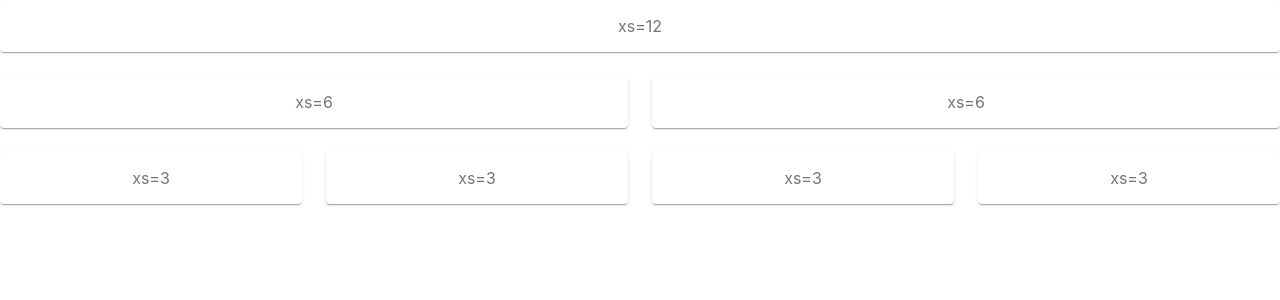
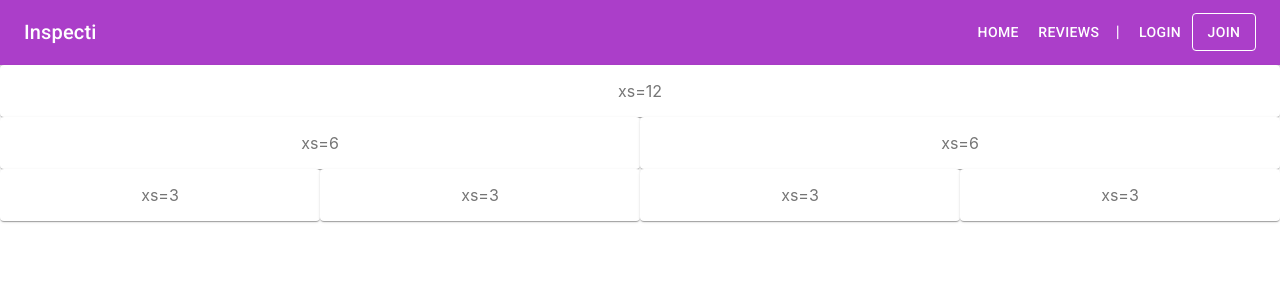
Before and after one commit to jkaho/inspecti, a React (Create React App) app in the folder client/: page / in a window 1280 px wide. Shown: the top 300 px of the page. Built offline with nearby package versions, Linux system fonts and the light colour scheme.

Commit message:
Create navbar component w/ basic styles

```diff
--- a/client/src/App.js
+++ b/client/src/App.js
@@ -1,8 +1,10 @@
 import Home from "./pages/Home";
+import NavBar from "./components/NavBar";
 
 function App() {
   return (
     <div className="App">
+      <NavBar />
       <Home />
     </div>
   );
--- /dev/null
+++ b/client/src/components/NavBar/index.js
@@ -0,0 +1,66 @@
+import React from 'react';
+import { makeStyles } from '@material-ui/core/styles';
+import AppBar from '@material-ui/core/AppBar';
+import Toolbar from '@material-ui/core/Toolbar';
+import Typography from '@material-ui/core/Typography';
+import Button from '@material-ui/core/Button';
+// import IconButton from '@material-ui/core/IconButton';
+
+const useStyles = makeStyles((theme) => ({
+  root: {
+    flexGrow: 1,
+  },
+  title: {
+    flexGrow: 1,
+    color: "black"
+  },
+  titleHome: {
+    flexGrow: 1,
+    color: "white"
+  },
+  appBar: {
+    background: "white",
+    borderBottom: "1px solid grey"
+  },
+  appBarHome: {
+    background: "#ab3ec9",
+    borderBottom: "1px solid #ab3ec9"
+  },
+  joinBtn: {
+    border: "1px solid black",
+    color: "black"
+  },
+  joinBtnHome: {
+    border: "1px solid white",
+    color: "white"
+  },
+  colorBlack: {
+    color: "black",
+  },
+  colorWhite: {
+    color: "white"
+  }
+}));
+
+export default function ButtonAppBar() {
+  const classes = useStyles();
+
+  return (
+    <div className={classes.root}>
+      <AppBar position="static" className={classes.appBarHome}>
+        <Toolbar>
+          <Typography variant="h6" className={classes.titleHome}>
+            Inspecti
+          </Typography>
+          <Button className={classes.colorWhite}>Home</Button>
+          <Button className={classes.colorWhite}>Reviews</Button>
+          <Typography variant="body1" className={classes.colorWhite}>
+            &nbsp;&nbsp;|&nbsp;&nbsp;
+          </Typography>
+          <Button className={classes.colorWhite}>Login</Button>
+          <Button className={classes.joinBtnHome}>Join</Button>
+        </Toolbar>
+      </AppBar>
+    </div>
+  );
+}
--- a/client/src/pages/Home/index.js
+++ b/client/src/pages/Home/index.js
@@ -11,6 +11,7 @@ const useStyles = makeStyles((theme) => ({
     padding: theme.spacing(2),
     textAlign: 'center',
     color: theme.palette.text.secondary,
+    margin: 0
   },
 }));
 
@@ -19,7 +20,8 @@ export default function CenteredGrid() {
 
   return (
     <div className={classes.root}>
-      <Grid container spacing={3}>
+
+      <Grid container spacing={0}>
         <Grid item xs={12}>
           <Paper className={classes.paper}>xs=12</Paper>
         </Grid>
```
Also changed, not shown: client/src/components/NavBar/style.css (added).
